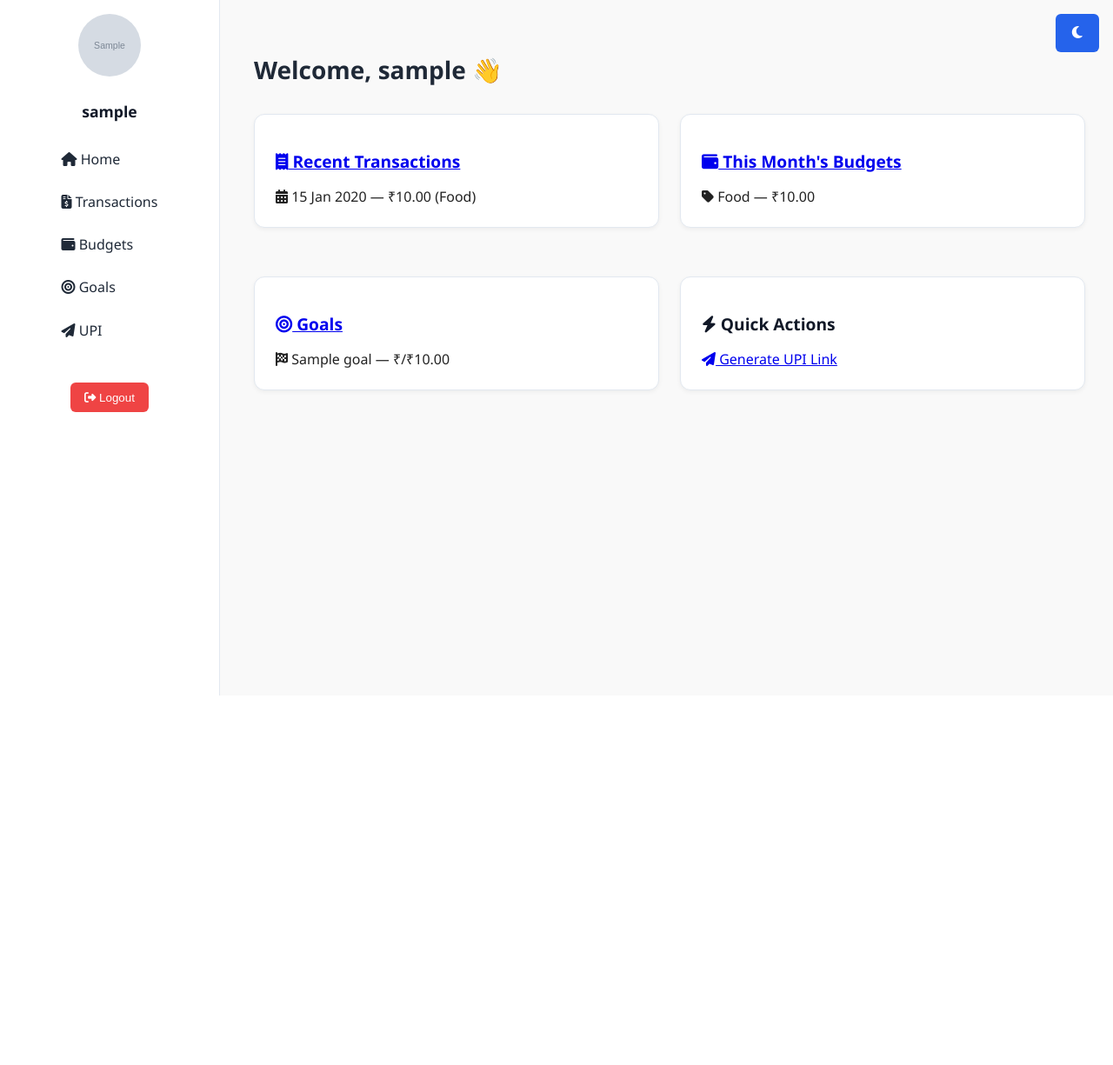
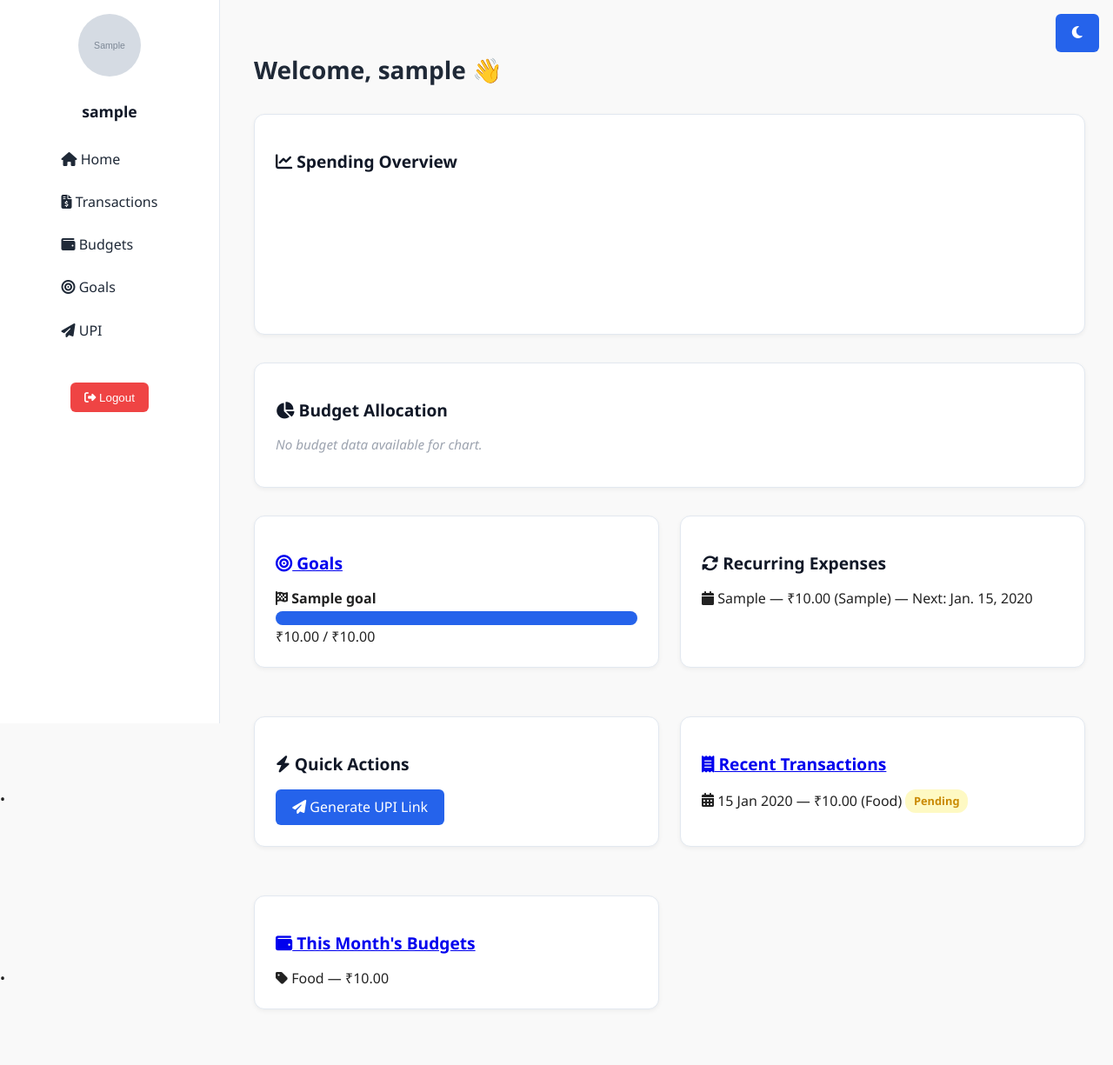
Before and after one commit to arunvijo/finance-tracker, a Django app: page /dashboard/ in a window 1280 px wide. Shown: the whole page at 87% size. Before the commit the page ends 800 px from the top, so only its background shows below. Run offline with Django 5.2, Linux system fonts and the light colour scheme; a user stored in the database is signed in; tables that the repository leaves empty hold one stand-in row (values such as "Sample post"); grey boxes marked "Sample" are stand-in pictures.

Commit message:
feat: dashboard features added

```diff
--- a/core/templates/dashboard.html
+++ b/core/templates/dashboard.html
@@ -1,23 +1,88 @@
 {% extends 'base.html' %}
+{% load static %}
 {% block title %}Dashboard{% endblock %}
 
 {% block content %}
 <div class="dashboard">
   <h1 class="page-title">Welcome, {{ request.user.username }} 👋</h1>
 
-  <div class="dashboard-grid">
+  <!-- Charts Section (Top) -->
+  <div class="charts-section">
+    <div class="card dashboard-section full">
+      <h2 class="section-title"><i class="fas fa-chart-line"></i> Spending Overview</h2>
+      {% if tx_labels and tx_amounts %}
+        <canvas id="transactionChart" height="140"></canvas>
+      {% else %}
+        <p class="empty">Not enough data to display transaction chart.</p>
+      {% endif %}
+    </div>
+
+    <div class="card dashboard-section full">
+      <h2 class="section-title"><i class="fas fa-chart-pie"></i> Budget Allocation</h2>
+      {% if budget_labels and budget_amounts %}
+        <canvas id="budgetChart" height="140"></canvas>
+      {% else %}
+        <p class="empty">No budget data available for chart.</p>
+      {% endif %}
+    </div>
+  </div>
+
+  <!-- Details Section (Bottom) -->
+  <div class="details-section dashboard-grid">
+
+    <!-- Goals -->
+    <section class="card dashboard-section full">
+      <h2 class="section-title">
+        <a href="{% url 'goals_page' %}"><i class="fas fa-bullseye"></i> Goals</a>
+      </h2>
+      {% if goals %}
+        <ul class="simple-list">
+          {% for goal in goals %}
+            <li>
+              <strong><i class="fas fa-flag-checkered"></i> {{ goal.title }}</strong><br>
+              <progress value="{{ goal.saved_amount }}" max="{{ goal.target_amount }}"></progress>
+              ₹{{ goal.saved_amount }} / ₹{{ goal.target_amount }}
+            </li>
+          {% endfor %}
+        </ul>
+      {% else %}
+        <p class="empty">No active goals.</p>
+      {% endif %}
+    </section>
+
+    <!-- Recurring Expenses -->
+    <section class="card dashboard-section full">
+      <h2 class="section-title"><i class="fas fa-sync-alt"></i> Recurring Expenses</h2>
+      {% if recurring_expenses %}
+        <ul class="simple-list">
+          {% for rec in recurring_expenses %}
+            <li><i class="fas fa-calendar"></i> {{ rec.merchant }} — ₹{{ rec.average_amount }} ({{ rec.frequency }}) — Next: {{ rec.next_due_date }}</li>
+          {% endfor %}
+        </ul>
+      {% else %}
+        <p class="empty">No recurring expenses tracked.</p>
+      {% endif %}
+    </section>
+
+    <!-- Quick Actions -->
+    <section class="card dashboard-section full">
+      <h2 class="section-title"><i class="fas fa-bolt"></i> Quick Actions</h2>
+      <div class="quick-links">
+        <a href="{% url 'upi_page' %}" class="button"><i class="fas fa-paper-plane"></i> Generate UPI Link</a>
+      </div>
+    </section>
 
     <!-- Recent Transactions -->
     <section class="card dashboard-section">
-      <h2 class="section-title">
-        <a href="{% url 'transactions_page' %}">
-          <i class="fas fa-receipt"></i> Recent Transactions
-        </a>
-      </h2>
+      <h2 class="section-title"><a href="{% url 'transactions_page' %}"><i class="fas fa-receipt"></i> Recent Transactions</a></h2>
       {% if recent_transactions %}
         <ul class="simple-list">
           {% for tx in recent_transactions %}
-            <li><i class="fas fa-calendar-alt"></i> {{ tx.date_time|date:"d M Y" }} — ₹{{ tx.amount }} ({{ tx.category }})</li>
+            <li>
+              <i class="fas fa-calendar-alt"></i> {{ tx.date_time|date:"d M Y" }} —
+              ₹{{ tx.amount }} ({{ tx.category }})
+              <span class="badge {{ tx.status|lower }}">{{ tx.status }}</span>
+            </li>
           {% endfor %}
         </ul>
       {% else %}
@@ -25,13 +90,9 @@
       {% endif %}
     </section>
 
-    <!-- Budgets -->
+    <!-- Recent Budgets -->
     <section class="card dashboard-section">
-      <h2 class="section-title">
-        <a href="{% url 'budgets_page' %}">
-          <i class="fas fa-wallet"></i> This Month's Budgets
-        </a>
-      </h2>
+      <h2 class="section-title"><a href="{% url 'budgets_page' %}"><i class="fas fa-wallet"></i> This Month's Budgets</a></h2>
       {% if recent_budgets %}
         <ul class="simple-list">
           {% for budget in recent_budgets %}
@@ -43,32 +104,66 @@
       {% endif %}
     </section>
 
-    <!-- Goals -->
-    <section class="card dashboard-section">
-      <h2 class="section-title">
-        <a href="{% url 'goals_page' %}">
-          <i class="fas fa-bullseye"></i> Goals
-        </a>
-      </h2>
-      {% if goals %}
-        <ul class="simple-list">
-          {% for goal in goals %}
-            <li><i class="fas fa-flag-checkered"></i> {{ goal.title }} — ₹{{ goal.current_amount }}/₹{{ goal.target_amount }}</li>
-          {% endfor %}
-        </ul>
-      {% else %}
-        <p class="empty">No active goals.</p>
-      {% endif %}
-    </section>
-
-    <!-- Quick Actions -->
-    <section class="card dashboard-section">
-      <h2 class="section-title"><i class="fas fa-bolt"></i> Quick Actions</h2>
-      <div class="quick-links">
-        <a href="{% url 'upi_page' %}" class="button"><i class="fas fa-paper-plane"></i> Generate UPI Link</a>
-      </div>
-    </section>
-
   </div>
 </div>
+
+<!-- Safe Chart Data Embed (already safe from views.py) -->
+<script id="txLabels" type="application/json">{{ tx_labels }}</script>
+<script id="txAmounts" type="application/json">{{ tx_amounts }}</script>
+<script id="budgetLabels" type="application/json">{{ budget_labels }}</script>
+<script id="budgetAmounts" type="application/json">{{ budget_amounts }}</script>
+
+<!-- Chart.js -->
+<script src="https://cdn.jsdelivr.net/npm/chart.js"></script>
+<script>
+  const txLabels = JSON.parse(document.getElementById('txLabels').textContent);
+  const txAmounts = JSON.parse(document.getElementById('txAmounts').textContent);
+  const budgetLabels = JSON.parse(document.getElementById('budgetLabels').textContent);
+  const budgetAmounts = JSON.parse(document.getElementById('budgetAmounts').textContent);
+
+  if (txLabels.length && txAmounts.length) {
+    new Chart(document.getElementById('transactionChart').getContext('2d'), {
+      type: 'bar',
+      data: {
+        labels: txLabels,
+        datasets: [{
+          label: 'Spending (₹)',
+          data: txAmounts,
+          backgroundColor: '#2563eb',
+          borderRadius: 6
+        }]
+      },
+      options: {
+        responsive: true,
+        plugins: { legend: { display: false } },
+        scales: {
+          y: { beginAtZero: true }
+        }
+      }
+    });
+  }
+
+  if (budgetLabels.length && budgetAmounts.length) {
+    new Chart(document.getElementById('budgetChart').getContext('2d'), {
+      type: 'doughnut',
+      data: {
+        labels: budgetLabels,
+        datasets: [{
+          label: 'Budget (₹)',
+          data: budgetAmounts,
+          backgroundColor: [
+            '#2563eb', '#facc15', '#10b981', '#f472b6', '#f97316',
+            '#34d399', '#c084fc', '#f87171', '#60a5fa'
+          ]
+        }]
+      },
+      options: {
+        responsive: true,
+        plugins: {
+          legend: { position: 'bottom' }
+        }
+      }
+    });
+  }
+</script>
 {% endblock %}
--- a/core/views.py
+++ b/core/views.py
@@ -16,6 +16,8 @@
 from .models import Transaction, Budget, Goal, Profile
 from .serializers import TransactionSerializer, BudgetSerializer, GoalSerializer
 from .utils import generate_upi_link
+from django.utils.dateformat import DateFormat
+from django.utils.timezone import localtime
 
 # ──────── ViewSets ──────── #
 
@@ -122,16 +124,46 @@
 
 # ──────── HTML Dashboard Views ──────── #
 
+
+from django.contrib.auth.decorators import login_required
+from django.shortcuts import render
+from django.utils.timezone import now
+from .models import Transaction, Budget, Goal, RecurringExpense
+
 @login_required
 def dashboard_view(request):
-    recent_transactions = Transaction.objects.filter(user=request.user).order_by('-date_time')[:5]
-    recent_budgets = Budget.objects.filter(user=request.user).order_by('-id')[:5]
-    goals = Goal.objects.filter(user=request.user).order_by('-id')[:5]
-    return render(request, 'dashboard.html', {
+    user = request.user
+    # 1. Recent data for cards
+    recent_transactions = Transaction.objects.filter(user=user).order_by('-date_time')[:5]
+    recent_budgets = Budget.objects.filter(user=user).order_by('-id')[:5]
+    goals = Goal.objects.filter(user=user).order_by('-id')[:5]
+    recurring_expenses = RecurringExpense.objects.filter(user=user).order_by('next_due_date')
+
+    # 2. Graph data: last 7 transactions (oldest to newest)
+    tx_query = Transaction.objects.filter(user=user).order_by('-date_time')[:7][::-1]
+    tx_labels = [tx.date_time.strftime('%d %b') for tx in tx_query]
+    tx_amounts = [float(tx.amount) for tx in tx_query]
+
+    # 3. Graph data: current month budgets
+    current_month = now().month
+    current_year = now().year
+    budgets = Budget.objects.filter(user=user, month=current_month, year=current_year)
+    budget_labels = [budget.category for budget in budgets]
+    budget_amounts = [float(budget.amount) for budget in budgets]
+
+    context = {
         'recent_transactions': recent_transactions,
         'recent_budgets': recent_budgets,
         'goals': goals,
-    })
+        'recurring_expenses': recurring_expenses,
+        'tx_labels': tx_labels,
+        'tx_amounts': tx_amounts,
+        'budget_labels': budget_labels,
+        'budget_amounts': budget_amounts,
+    }
+
+    return render(request, 'dashboard.html', context)
+
 
 
 @login_required
--- a/static/css/style.css
+++ b/static/css/style.css
@@ -469,3 +469,31 @@
     padding: 1rem;
   }
 }
+
+progress {
+  width: 100%;
+  height: 16px;
+  appearance: none;
+  -webkit-appearance: none;
+}
+progress::-webkit-progress-bar {
+  background-color: #e5e7eb;
+  border-radius: 8px;
+}
+progress::-webkit-progress-value {
+  background-color: #2563eb;
+  border-radius: 8px;
+}
+.quick-links .button {
+  display: inline-block;
+  background-color: #2563eb;
+  color: white;
+  padding: 0.6rem 1.2rem;
+  border-radius: 6px;
+  font-weight: 500;
+  text-decoration: none;
+  transition: background 0.3s;
+}
+.quick-links .button:hover {
+  background-color: #1e40af;
+}
```
Also changed, not shown: core/templates/budgets.html (+2 -9 lines), core/templates/generate_upi.html (+6 -4 lines), core/templates/goals.html (+1 -10 lines).
